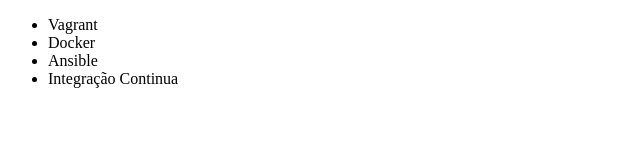
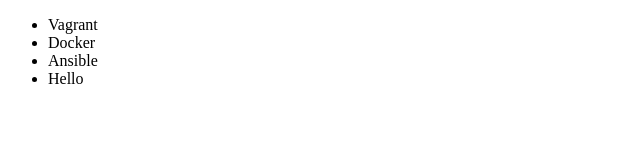
Before and after one commit to ighorfmelo/Repositorio-de-teste, a plain HTML site: page index.html in a window 1280 px wide. Shown: the full height of the page, 0-640 px from the left. Drawn offline with Linux system fonts and the light colour scheme.

Commit message:
Alteração no curso

```diff
--- a/index.html
+++ b/index.html
@@ -9,7 +9,7 @@
 		<li>Vagrant</li>
 		<li>Docker</li>
 		<li>Ansible</li>
-		<li>Integração Continua</li>
+		<li>Hello</li>
 	</ul>
 </body>
 </html>
```
